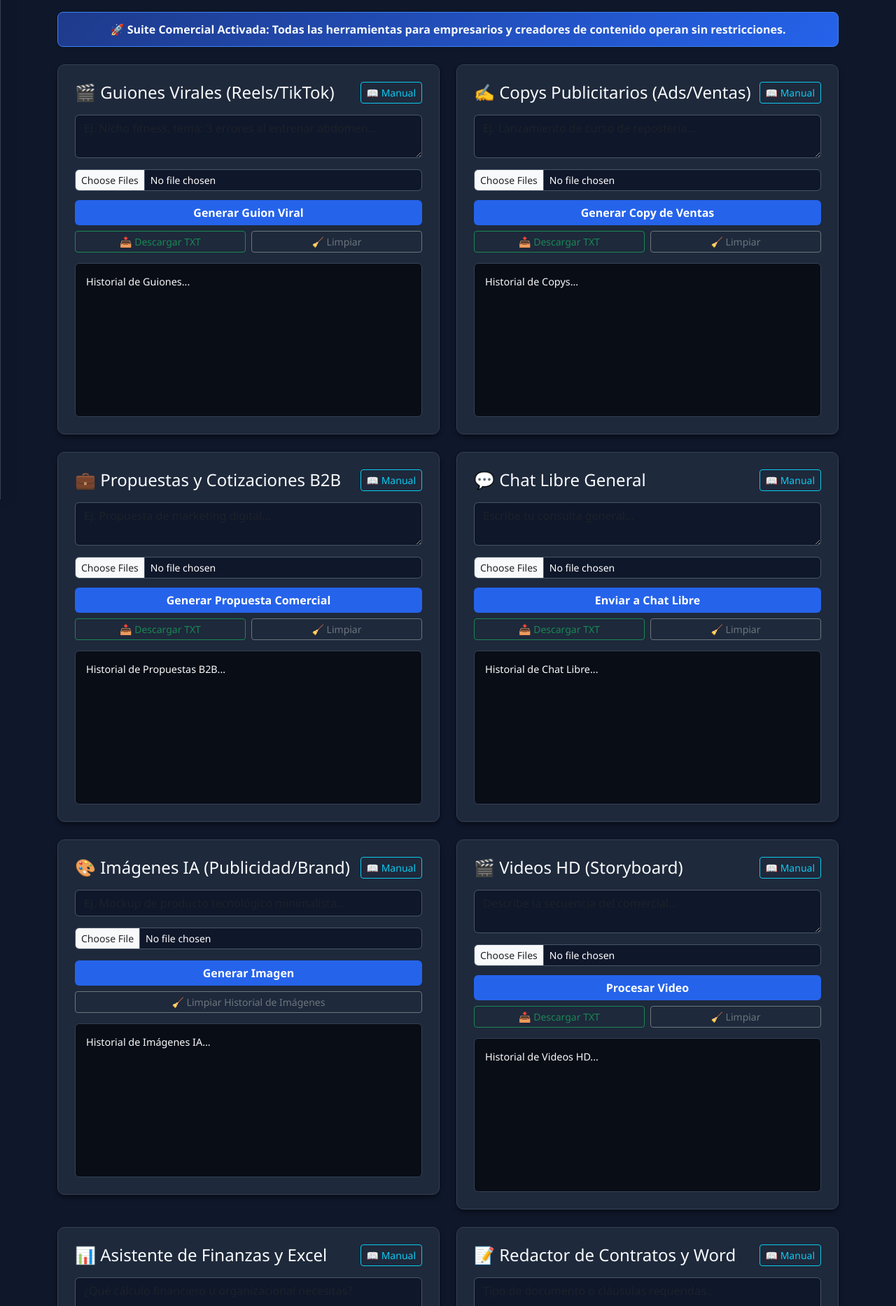
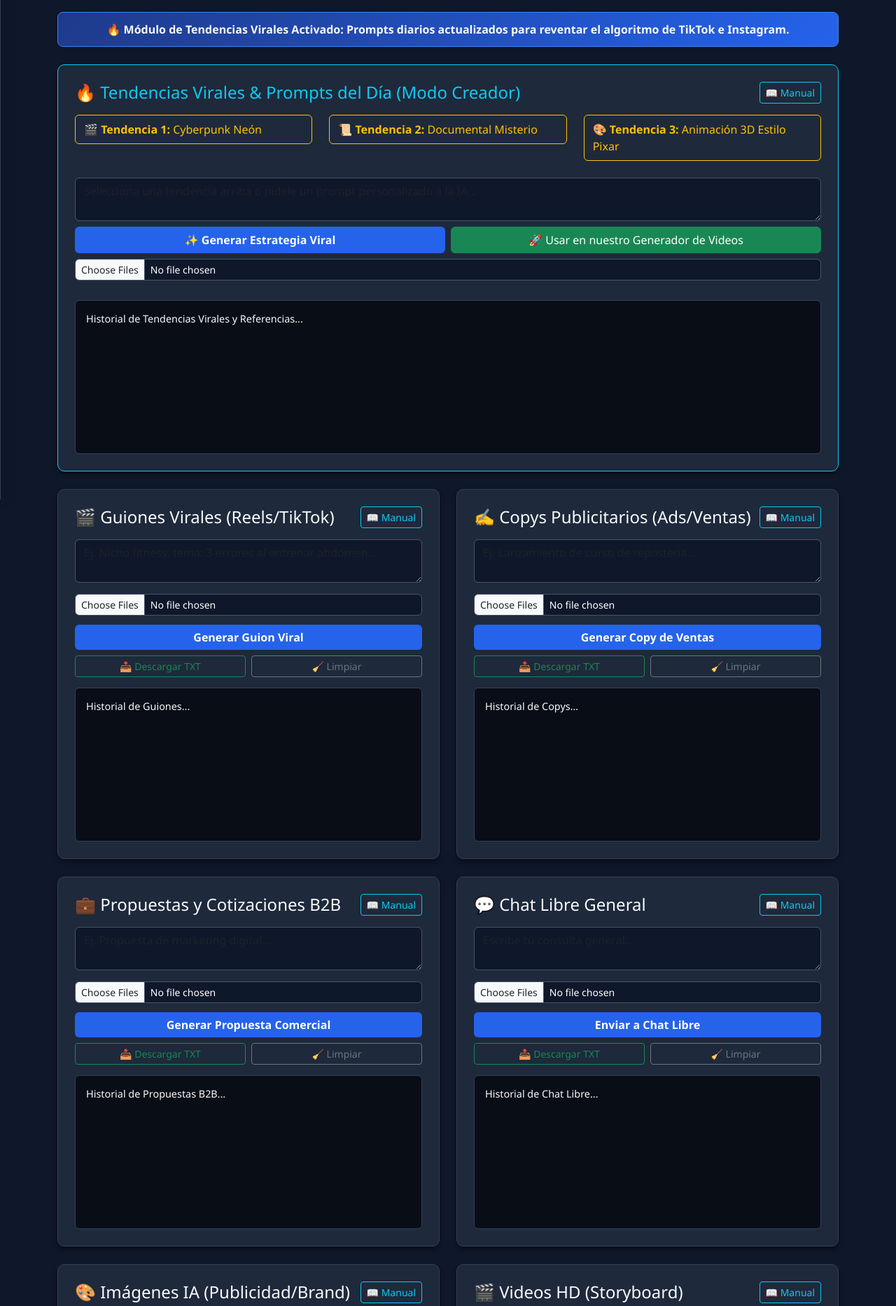
Before and after one commit to juandavidlopezinfante-art/app-wed, a Flask app: page / in a window 1280 px wide. Shown: the part 86-1953 px from the top of the page at 70% size. Run offline with Flask 3, Linux system fonts and the light colour scheme.

Commit message:
Update index.html

```diff
--- a/templates/index.html
+++ b/templates/index.html
@@ -101,11 +101,53 @@
 
         <!-- Banner Informativo de Acceso Libre -->
         <div class="banner-libre shadow-sm">
-            🚀 <strong>Suite Comercial Activada:</strong> Todas las herramientas para empresarios y creadores de contenido operan sin restricciones.
+            🔥 <strong>Módulo de Tendencias Virales Activado:</strong> Prompts diarios actualizados para reventar el algoritmo de TikTok e Instagram.
         </div>
 
         <!-- CONTENEDOR DE CUADROS / MÓDULOS MÚLTIPLES -->
         <div class="row">
+
+            <!-- NUEVO MÓDULO 11: 🔥 Tendencias Virales & Prompts del Día -->
+            <div class="col-md-12">
+                <div class="card p-4 border-info">
+                    <div class="d-flex justify-content-between align-items-center mb-3">
+                        <h4 class="m-0 text-info">🔥 Tendencias Virales & Prompts del Día (Modo Creador)</h4>
+                        <button class="btn btn-sm btn-outline-info" onclick="toggleManual('manual-tendencias')">📖 Manual</button>
+                    </div>
+                    <div id="manual-tendencias" class="manual-box">
+                        <strong>Cómo usar:</strong> La IA te entrega los estilos de video de moda del día de hoy junto con sus enlaces de referencia en redes. Clickea en "Usar en Generador de Videos" para procesarlo de inmediato en nuestra plataforma.
+                    </div>
+                    <div class="row">
+                        <div class="col-md-4 mb-2">
+                            <button class="btn btn-outline-warning w-100 text-start py-2" onclick="cargarPromptTendencia('Estilo Cinematic Cyberpunk 3D: Cámara en movimiento rápido, iluminación neón, subtítulos dinámicos estilo MrBeast.', 'https://www.tiktok.com/tag/cyberpunkedit')">
+                                🎬 <strong>Tendencia 1:</strong> Cyberpunk Neón
+                            </button>
+                        </div>
+                        <div class="col-md-4 mb-2">
+                            <button class="btn btn-outline-warning w-100 text-start py-2" onclick="cargarPromptTendencia('Estilo Historias Documentales Históricas con voz profunda y misteriosa, transiciones oscuras y subtítulos parpadeantes.', 'https://www.instagram.com/explore/tags/historyreels/')">
+                                📜 <strong>Tendencia 2:</strong> Documental Misterio
+                            </button>
+                        </div>
+                        <div class="col-md-4 mb-2">
+                            <button class="btn btn-outline-warning w-100 text-start py-2" onclick="cargarPromptTendencia('Estilo Pixar 3D Animado vertical para Reels, colores vivos, emociones exageradas y gancho de retención de 3s.', 'https://www.tiktok.com/tag/pixarstyle')">
+                                🎨 <strong>Tendencia 3:</strong> Animación 3D Estilo Pixar
+                            </button>
+                        </div>
+                    </div>
+                    <div class="mt-3">
+                        <textarea id="promptTendencias" class="form-control" rows="2" placeholder="Selecciona una tendencia arriba o pídele un prompt personalizado a la IA..."></textarea>
+                    </div>
+                    <div class="d-flex gap-2 mt-2">
+                        <button class="btn btn-primary w-50" onclick="consultarChatIndependiente('Tendencias Virales', 'promptTendencias', 'fileTendencias', 'resultTendencias')">✨ Generar Estrategia Viral</button>
+                        <button class="btn btn-success w-50" onclick="enviarAlGeneradorDeVideos()">🚀 Usar en nuestro Generador de Videos</button>
+                    </div>
+                    <div class="mb-2">
+                        <input type="file" id="fileTendencias" class="form-control form-control-sm mt-2" onchange="mostrarNombreArchivo('fileTendencias', 'fileNameTendencias')" multiple>
+                        <span id="fileNameTendencias" class="file-indicator"></span>
+                    </div>
+                    <div class="chat-box" id="resultTendencias">Historial de Tendencias Virales y Referencias...</div>
+                </div>
+            </div>
 
             <!-- 1. MÓDULO: Guiones Virales para Creadores -->
             <div class="col-md-6">
@@ -211,7 +253,7 @@
                 </div>
             </div>
 
-            <!-- 5. MÓDULO CON HISTORIAL CORREGIDO: Generador de Imágenes -->
+            <!-- 5. MÓDULO CON HISTORIAL: Generador de Imágenes -->
             <div class="col-md-6">
                 <div class="card p-4">
                     <div class="d-flex justify-content-between align-items-center mb-3">
@@ -355,11 +397,11 @@
         </div>
     </div>
 
-    <!-- SCRIPT DE CONTROL Y FUNCIONALIDADES DE LA SIDEBAR -->
+    <!-- SCRIPT DE CONTROL Y FUNCIONALIDADES DE LA SIDEBAR Y TENDENCIAS -->
     <script>
         // Cargar historiales almacenados al iniciar
         window.onload = function() {
-            const boxes = ['resultGuiones', 'resultCopys', 'resultB2B', 'chatBoxResult', 'resultImagen', 'resultVideo', 'resultExcel', 'resultWord', 'resultTraductor'];
+            const boxes = ['resultTendencias', 'resultGuiones', 'resultCopys', 'resultB2B', 'chatBoxResult', 'resultImagen', 'resultVideo', 'resultExcel', 'resultWord', 'resultTraductor'];
             boxes.forEach(boxId => {
                 const saved = localStorage.getItem(boxId);
                 if (saved) {
@@ -367,6 +409,25 @@
                 }
             });
         };
+
+        function cargarPromptTendencia(promptTexto, urlReferencia) {
+            document.getElementById('promptTendencias').value = promptTexto;
+            const resultBox = document.getElementById('resultTendencias');
+            resultBox.innerHTML += `<div class="mb-2 text-info"><strong>Tendencia Seleccionada:</strong> ${promptTexto}<br><a href="${urlReferencia}" target="_blank" class="text-warning small">🔗 Ver video de referencia en redes</a></div>`;
+            resultBox.scrollTop = resultBox.scrollHeight;
+            localStorage.setItem('resultTendencias', resultBox.innerHTML);
+        }
+
+        function enviarAlGeneradorDeVideos() {
+            const promptActual = document.getElementById('promptTendencias').value;
+            if (!promptActual) {
+                alert("Primero selecciona o escribe una tendencia para enviarla al generador de videos.");
+                return;
+            }
+            document.getElementById('promptVideo').value = promptActual;
+            window.scrollTo({ top: document.getElementById('promptVideo').offsetTop - 100, behavior: 'smooth' });
+            alert("🚀 ¡Prompt transferido con éxito al módulo de Videos HD! Haz clic en 'Procesar Video' para crearlo.");
+        }
 
         function guardarHistorialImagen() {
             const promptVal = document.getElementById('promptImagenInput').value;
@@ -403,7 +464,7 @@
 
         function nuevoChatGeneral() {
             if (confirm("¿Deseas reiniciar todos los paneles para un nuevo flujo?")) {
-                const boxes = ['resultGuiones', 'resultCopys', 'resultB2B', 'chatBoxResult', 'resultImagen', 'resultVideo', 'resultExcel', 'resultWord', 'resultTraductor'];
+                const boxes = ['resultTendencias', 'resultGuiones', 'resultCopys', 'resultB2B', 'chatBoxResult', 'resultImagen', 'resultVideo', 'resultExcel', 'resultWord', 'resultTraductor'];
                 boxes.forEach(boxId => {
                     document.getElementById(boxId).innerHTML = 'Nuevo chat iniciado...';
                     localStorage.removeItem(boxId);
```
